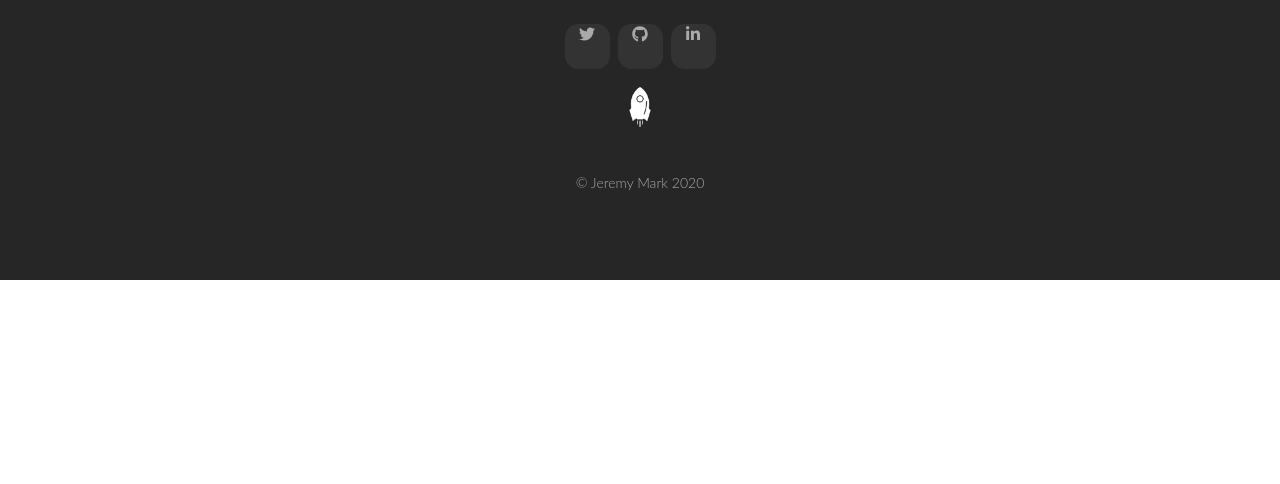
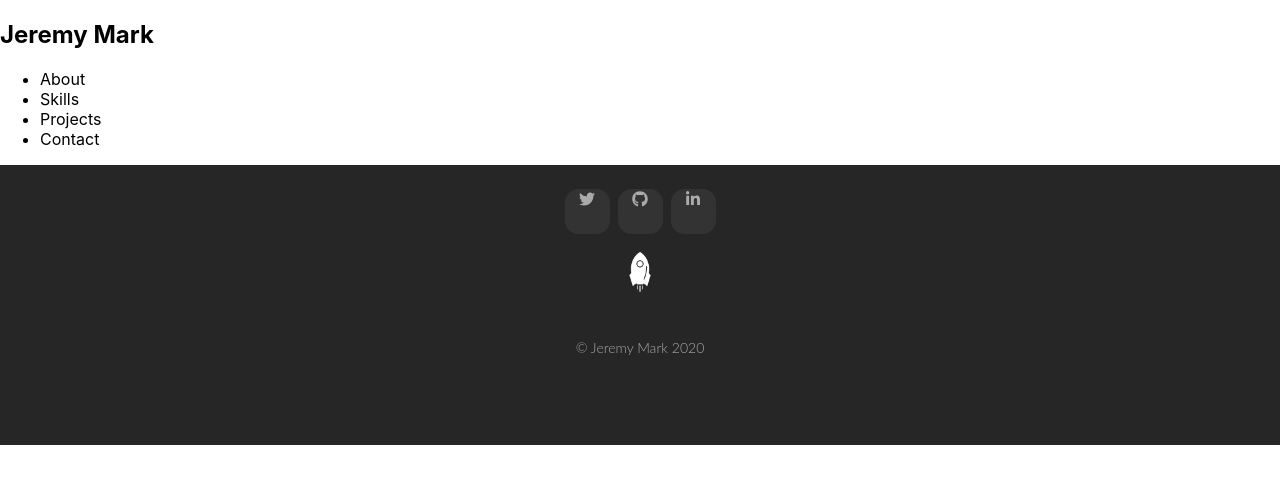
Before and after one commit to jaymar85/portfolio-v2, a React (Create React App) app: page / in a window 1280 px wide. Shown: the top 484 px of the page. Built offline with nearby package versions, Linux system fonts and the light colour scheme.

Commit message:
added nav

```diff
--- a/src/App.css
+++ /dev/null
@@ -1,38 +0,0 @@
-.App {
-  text-align: center;
-}
-
-.App-logo {
-  height: 40vmin;
-  pointer-events: none;
-}
-
-@media (prefers-reduced-motion: no-preference) {
-  .App-logo {
-    animation: App-logo-spin infinite 20s linear;
-  }
-}
-
-.App-header {
-  background-color: #282c34;
-  min-height: 100vh;
-  display: flex;
-  flex-direction: column;
-  align-items: center;
-  justify-content: center;
-  font-size: calc(10px + 2vmin);
-  color: white;
-}
-
-.App-link {
-  color: #61dafb;
-}
-
-@keyframes App-logo-spin {
-  from {
-    transform: rotate(0deg);
-  }
-  to {
-    transform: rotate(360deg);
-  }
-}
--- a/src/App.js
+++ b/src/App.js
@@ -1,10 +1,12 @@
 import React from 'react';
-import Footer from './components/footer/Footer'
-import './App.css';
+import Footer from './components/footer/Footer';
+import Header from './components/header/Header';
+
 
 function App() {
   return (
     <div className="App">
+      <Header/>
       <Footer/>
     </div>
   );
--- /dev/null
+++ b/src/components/Nav/Nav.js
@@ -0,0 +1,19 @@
+import React, {Component} from 'react';
+
+class Nav extends Component {
+    render() {
+        return (
+            <div>
+                <h2>Jeremy Mark</h2>
+                <ul>
+                    <li>About</li>
+                    <li>Skills</li>
+                    <li>Projects</li>
+                    <li>Contact</li>
+                </ul>
+            </div>
+        )
+    }
+}
+
+export default Nav;
--- /dev/null
+++ b/src/components/header/Header.js
@@ -0,0 +1,14 @@
+import React, {Component} from 'react';
+import Nav from '../Nav/Nav'
+
+class Header extends Component {
+    render() {
+        return (
+            <div>
+                <Nav/>
+            </div>
+        )
+    }
+}
+
+export default Header;
```
